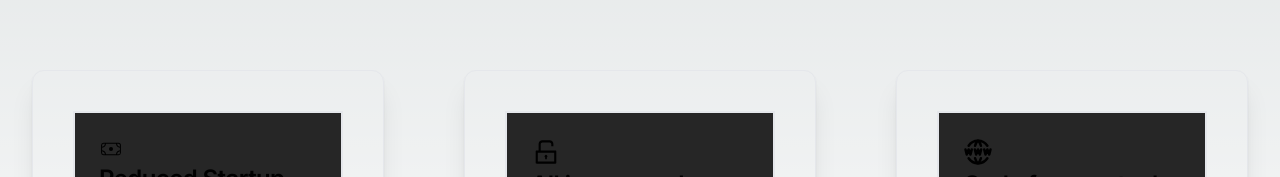
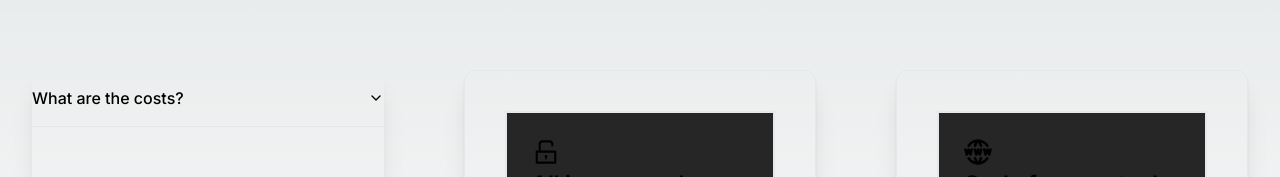
Before and after one commit to akibiaons/ocomni-landing, a Next.js app: page / in a window 1280 px wide. Shown: the part 474-651 px from the top of the page. Built offline with nearby package versions, Linux system fonts and the light colour scheme.

Commit message:
added accordian shadcn, and made drop down benefit card for mobile

```diff
--- a/app/page.tsx
+++ b/app/page.tsx
@@ -1,5 +1,7 @@
 // import Template from "../components/Templates"; // This import is for the templates card
 import Link from "next/navigation"; // I should import some Next/Navigation
+
+// Card imports below...
 import {
   Card,
   CardContent,
@@ -8,6 +10,15 @@
   CardTitle,
 } from "@/components/ui/card";
 
+// Accodian imports below...
+import {
+  Accordion,
+  AccordionContent,
+  AccordionItem,
+  AccordionTrigger,
+} from "@/components/ui/accordion";
+
+// Icon Imports below...
 import { TbWorldWww } from "react-icons/tb";
 import { AiOutlineUnlock } from "react-icons/ai";
 import { CiMoneyBill } from "react-icons/ci";
@@ -44,6 +55,10 @@
       <div className="hidden lg:block">
         <div className="lg:grid lg:max-w-[100%] lg:grid-cols-9 lg:gap-20 lg:pt-40 lg:pb-20 md:p-8 pt-10">
           <div className="lg:col-start-1 lg:col-end-4 md:pb-10 md:text-left text-left shadow-xl">
+            <Accordion type="single" collapsible>
+              <AccordionItem value="item-1">
+                <AccordionTrigger>What are the costs?</AccordionTrigger>
+                <AccordionContent>
                   <Card className="rounded-xl">
                     <CardHeader className="border-2 m-10 bg-neutral-800">
                       <CiMoneyBill className="lg:text-2xl lg:mr-3 text-4xl" />
@@ -56,6 +71,9 @@
                       </CardDescription>
                     </CardContent>
                   </Card>
+                </AccordionContent>
+              </AccordionItem>
+            </Accordion>
           </div>
           {/*Cards section*/}
           <div className="lg:col-start-4 lg:col-end-7 md:pb-10 md:text-left text-left shadow-xl">
@@ -119,6 +137,7 @@
         </div>
       </div>
       {/*START OF THE BENEFITS CARD (MOBILE)*/}
+      {/* This needs to be made into an accordian at some point - 1:53pm 9/21/23 */}
       <div className="block lg:hidden">
         <div className="lg:grid lg:max-w-[100%] lg:grid-cols-9 lg:gap-20 lg:pt-40 lg:pb-20 md:p-8 pt-10">
           <div className="lg:col-start-1 lg:col-end-4 md:pb-10 md:text-left text-left shadow-xl">
--- /dev/null
+++ b/components/ui/accordion.tsx
@@ -0,0 +1,60 @@
+"use client"
+
+import * as React from "react"
+import * as AccordionPrimitive from "@radix-ui/react-accordion"
+import { ChevronDown } from "lucide-react"
+
+import { cn } from "@/lib/utils"
+
+const Accordion = AccordionPrimitive.Root
+
+const AccordionItem = React.forwardRef<
+  React.ElementRef<typeof AccordionPrimitive.Item>,
+  React.ComponentPropsWithoutRef<typeof AccordionPrimitive.Item>
+>(({ className, ...props }, ref) => (
+  <AccordionPrimitive.Item
+    ref={ref}
+    className={cn("border-b", className)}
+    {...props}
+  />
+))
+AccordionItem.displayName = "AccordionItem"
+
+const AccordionTrigger = React.forwardRef<
+  React.ElementRef<typeof AccordionPrimitive.Trigger>,
+  React.ComponentPropsWithoutRef<typeof AccordionPrimitive.Trigger>
+>(({ className, children, ...props }, ref) => (
+  <AccordionPrimitive.Header className="flex">
+    <AccordionPrimitive.Trigger
+      ref={ref}
+      className={cn(
+        "flex flex-1 items-center justify-between py-4 font-medium transition-all hover:underline [&[data-state=open]>svg]:rotate-180",
+        className
+      )}
+      {...props}
+    >
+      {children}
+      <ChevronDown className="h-4 w-4 shrink-0 transition-transform duration-200" />
+    </AccordionPrimitive.Trigger>
+  </AccordionPrimitive.Header>
+))
+AccordionTrigger.displayName = AccordionPrimitive.Trigger.displayName
+
+const AccordionContent = React.forwardRef<
+  React.ElementRef<typeof AccordionPrimitive.Content>,
+  React.ComponentPropsWithoutRef<typeof AccordionPrimitive.Content>
+>(({ className, children, ...props }, ref) => (
+  <AccordionPrimitive.Content
+    ref={ref}
+    className={cn(
+      "overflow-hidden text-sm transition-all data-[state=closed]:animate-accordion-up data-[state=open]:animate-accordion-down",
+      className
+    )}
+    {...props}
+  >
+    <div className="pb-4 pt-0">{children}</div>
+  </AccordionPrimitive.Content>
+))
+AccordionContent.displayName = AccordionPrimitive.Content.displayName
+
+export { Accordion, AccordionItem, AccordionTrigger, AccordionContent }
--- a/package.json
+++ b/package.json
@@ -9,6 +9,7 @@
     "lint": "next lint"
   },
   "dependencies": {
+    "@radix-ui/react-accordion": "^1.1.2",
     "@types/node": "20.6.3",
     "@types/react": "18.2.22",
     "@types/react-dom": "18.2.7",
```
Also changed, not shown: 1 other file (tests, documents, lock files or other folders). Lines whose indentation alone changed are shown as unchanged.
